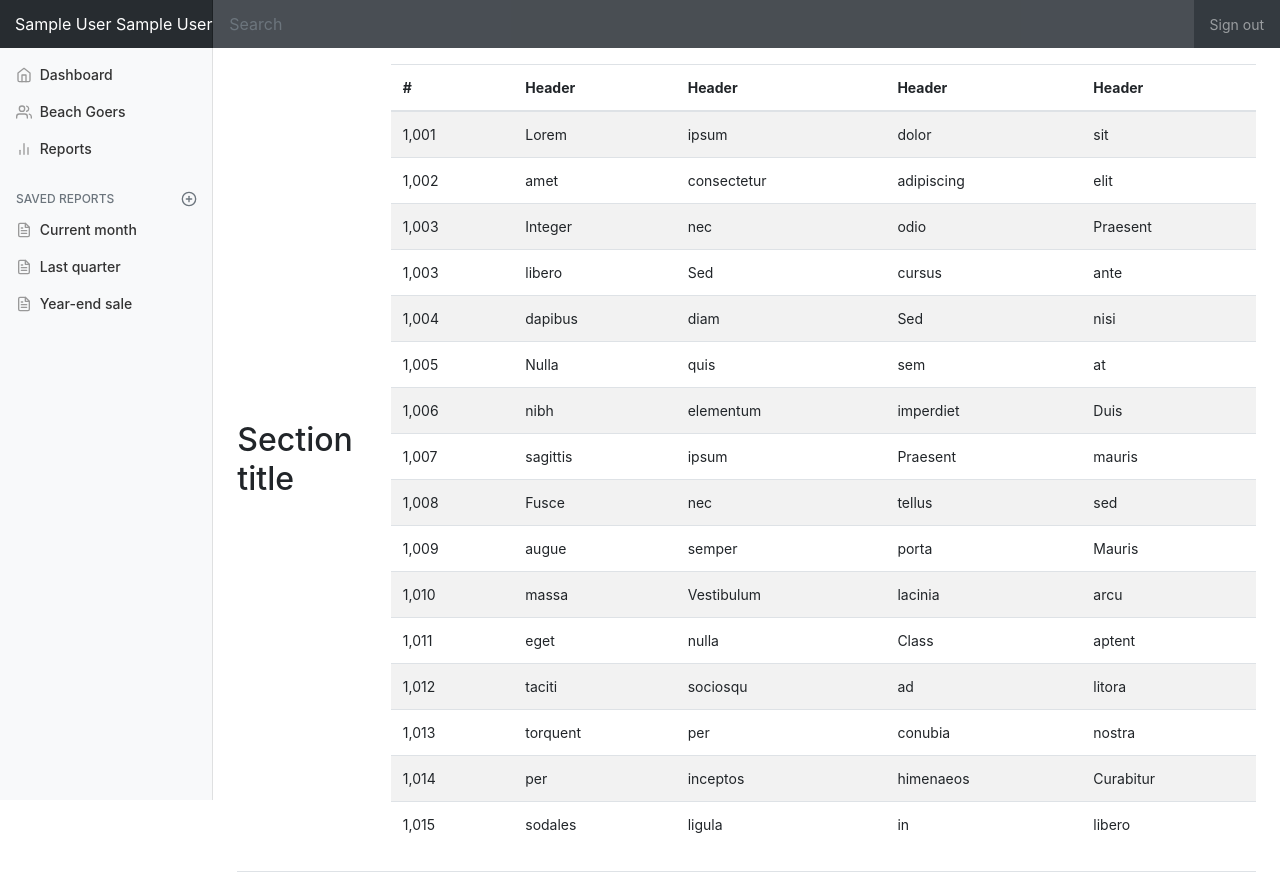
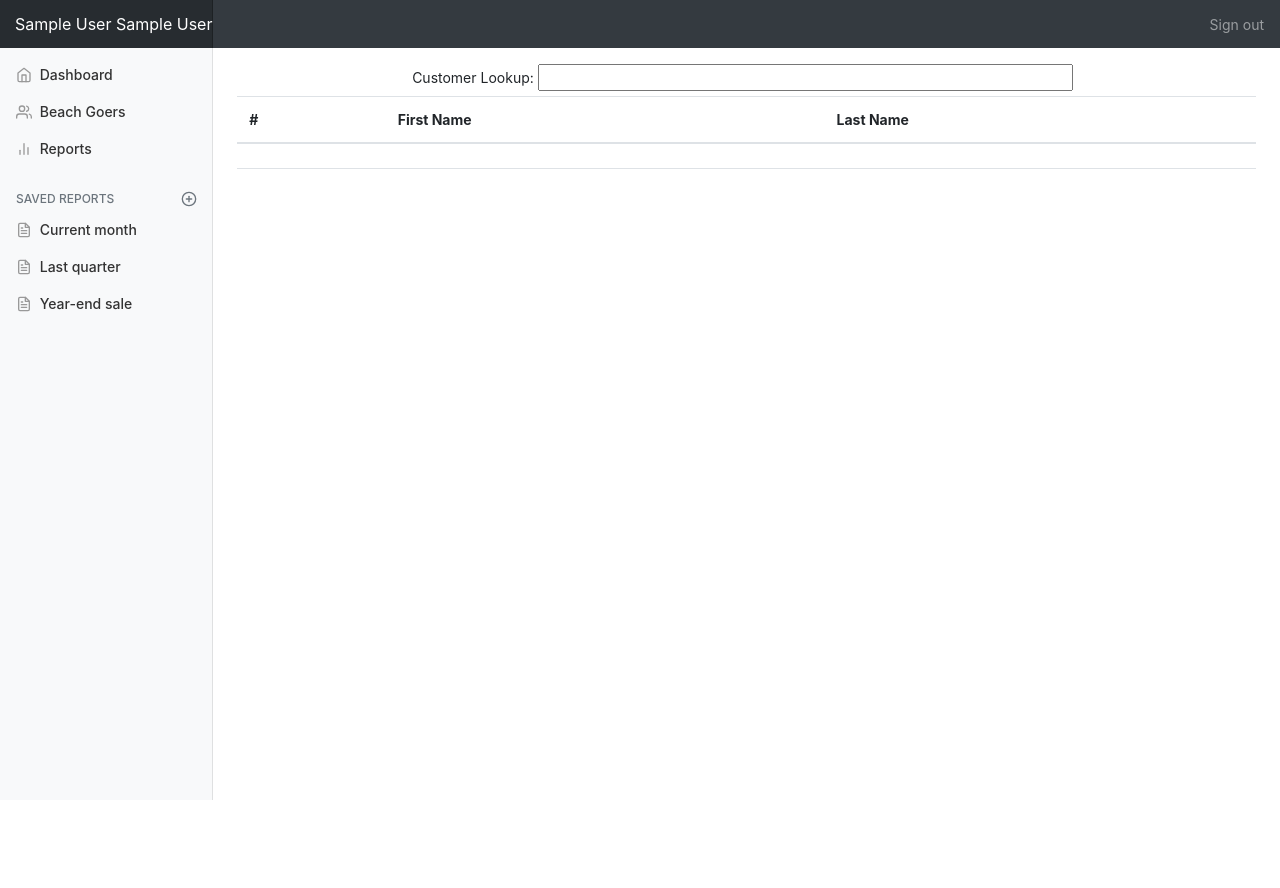
Before and after one commit to jackperrotta/marka, a PHP site: page /marka/employees/index.php?visitors in a window 1280 px wide. After the commit the page ends 800 px from the top, so only its background shows below. Run offline with PHP 8.4, Linux system fonts and the light colour scheme; the visitor is signed in with stand-in values (Sample User, id 1); tables that the repository leaves empty hold one stand-in row (values such as "Sample post"); lists and menus that the app fills with data are empty; some libraries are stand-ins or nearby versions.

Commit message:
last deliverable commit

```diff
--- a/common/config.php
+++ b/common/config.php
@@ -1,17 +1,17 @@
 <?php
     //this is for the class server database
-    // $dsn = 'mysql:host=localhost;dbname=db_tug24657';
-    // $username = 'tug24657';
-    // $password = '2JvA6ZVA';
+    $dsn = 'mysql:host=localhost;dbname=db_tug24657';
+    $username = 'tug24657';
+    $password = '2JvA6ZVA';
 
     //this path can be used in place of relative references in HTML
-    // $base_path = 'http://misdemo.temple.edu/tug24657/marka';
+    $base_path = 'http://misdemo.temple.edu/tug24657/marka';
 
     //this is for the local database
-    $dsn = 'mysql:host=localhost;dbname=marka';
-    $username = 'marka';
-    $password = 'password';
+    // $dsn = 'mysql:host=localhost;dbname=marka';
+    // $username = 'marka';
+    // $password = 'password';
 
     //this path can be used in place of relative references in HTML
-    $base_path = 'http://localhost/marka';
+    // $base_path = 'http://localhost/marka';
 ?>
--- a/employees/index.php
+++ b/employees/index.php
@@ -19,10 +19,6 @@ if (isset($_GET['visitors'])){
 }
 
 if ($_SESSION['LOGGED_IN'] == 'OK' && $_SESSION['admin'] == '1'){
-  $users = getUsers();
-  foreach ($users as $user) {
-    $name = $user[0] . " " . $user[1];
-  };
   $fullVisitors = getMoreUsers();
   include '../view/adminHeader.php';
   include 'dashboard.php';
--- a/employees/visitorsList.php
+++ b/employees/visitorsList.php
@@ -1,131 +1,73 @@
+<script>
+
+function showCustomer(str) {
+    if (str.length === 0) {
+        document.getElementById("results").innerHTML = "";
+        return;
+    } else {
+        var xmlhttp = new XMLHttpRequest();
+        xmlhttp.onreadystatechange = function() {
+        // readyState four means the request is complete.
+        // status 200 means no errors on the page
+        if (xmlhttp.readyState === 4 && xmlhttp.status === 200) {
+        // grab some variables
+        responseText = xmlhttp.responseText;
+        indexOfComma = responseText.indexOf(",");
+
+        // a string length greater that zero means that there was *something*
+        if (responseText.length > 0)
+            {
+            // If no comma was found, then there must have been exactly one match
+            if ((indexOfComma === -1) )
+                    {
+                    //bingo!  Exactly one match
+                    document.getElementById("results").innerHTML = responseText;
+                    // document.getElementById("custname").value = responseText;
+                    }
+                    else
+                    {
+                    //more than one response, let's show them all
+                    //i'd like to show some line breaks instead of commas
+                    var newResponseText = responseText.replace(/,/g,"<tr><td>",/:/g,"</td></tr>");
+                    document.getElementById("results").innerHTML = newResponseText;
+                    }
+            }
+        }
+    };
+    xmlhttp.open("GET", "services/customerLookup.php?q=" + str, true);
+    xmlhttp.send();
+    }
+}
+
+window.onload = function(){
+    document.getElementById('custname').onkeyup = function(){
+        var custname =  document.getElementById('custname').value;
+        showCustomer(custname);
+    };
+};
+
+</script>
+
 <main role="main" class="col-md-9 ml-sm-auto col-lg-10 pt-3 px-4">
+  <div class="row">
+    <div class="col-md-8 mx-auto">
+      <form>
+        <label for="custname">Customer Lookup:</label> <input type="text" id="custname" style="width:80%;">
+      </form>
+    </div>
+  </div>
   <div class="d-flex justify-content-between flex-wrap flex-md-nowrap align-items-center pb-2 mb-3 border-bottom">
-
-  <h2>Section title</h2>
   <div class="table-responsive w-100">
     <table class="table table-striped">
       <thead>
         <tr>
           <th>#</th>
-          <th>Header</th>
-          <th>Header</th>
-          <th>Header</th>
-          <th>Header</th>
+          <th>First Name</th>
+          <th>Last Name</th>
         </tr>
       </thead>
-      <tbody>
-        <tr>
-          <td>1,001</td>
-          <td>Lorem</td>
-          <td>ipsum</td>
-          <td>dolor</td>
-          <td>sit</td>
-        </tr>
-        <tr>
-          <td>1,002</td>
-          <td>amet</td>
-          <td>consectetur</td>
-          <td>adipiscing</td>
-          <td>elit</td>
-        </tr>
-        <tr>
-          <td>1,003</td>
-          <td>Integer</td>
-          <td>nec</td>
-          <td>odio</td>
-          <td>Praesent</td>
-        </tr>
-        <tr>
-          <td>1,003</td>
-          <td>libero</td>
-          <td>Sed</td>
-          <td>cursus</td>
-          <td>ante</td>
-        </tr>
-        <tr>
-          <td>1,004</td>
-          <td>dapibus</td>
-          <td>diam</td>
-          <td>Sed</td>
-          <td>nisi</td>
-        </tr>
-        <tr>
-          <td>1,005</td>
-          <td>Nulla</td>
-          <td>quis</td>
-          <td>sem</td>
-          <td>at</td>
-        </tr>
-        <tr>
-          <td>1,006</td>
-          <td>nibh</td>
-          <td>elementum</td>
-          <td>imperdiet</td>
-          <td>Duis</td>
-        </tr>
-        <tr>
-          <td>1,007</td>
-          <td>sagittis</td>
-          <td>ipsum</td>
-          <td>Praesent</td>
-          <td>mauris</td>
-        </tr>
-        <tr>
-          <td>1,008</td>
-          <td>Fusce</td>
-          <td>nec</td>
-          <td>tellus</td>
-          <td>sed</td>
-        </tr>
-        <tr>
-          <td>1,009</td>
-          <td>augue</td>
-          <td>semper</td>
-          <td>porta</td>
-          <td>Mauris</td>
-        </tr>
-        <tr>
-          <td>1,010</td>
-          <td>massa</td>
-          <td>Vestibulum</td>
-          <td>lacinia</td>
-          <td>arcu</td>
-        </tr>
-        <tr>
-          <td>1,011</td>
-          <td>eget</td>
-          <td>nulla</td>
-          <td>Class</td>
-          <td>aptent</td>
-        </tr>
-        <tr>
-          <td>1,012</td>
-          <td>taciti</td>
-          <td>sociosqu</td>
-          <td>ad</td>
-          <td>litora</td>
-        </tr>
-        <tr>
-          <td>1,013</td>
-          <td>torquent</td>
-          <td>per</td>
-          <td>conubia</td>
-          <td>nostra</td>
-        </tr>
-        <tr>
-          <td>1,014</td>
-          <td>per</td>
-          <td>inceptos</td>
-          <td>himenaeos</td>
-          <td>Curabitur</td>
-        </tr>
-        <tr>
-          <td>1,015</td>
-          <td>sodales</td>
-          <td>ligula</td>
-          <td>in</td>
-          <td>libero</td>
-        </tr>
+      <tbody id="results">
+
       </tbody>
     </table>
   </div>
--- a/model/employeesDb.php
+++ b/model/employeesDb.php
@@ -21,3 +21,14 @@ function getMoreUsers(){
   $statement->closeCursor();
   return $moreUsers;
 }
+
+function getUsage() {
+  global $db;
+  $statement = $db->prepare(
+    'select `beachID`, `currentPopulation` from beaches'
+  );
+  $statement->execute();
+  $data = $statement->fetchAll();
+  $statement->closeCursor();
+  return $data;
+}
--- /dev/null
+++ b/services/chartsData.php
@@ -0,0 +1,25 @@
+<?php include '../common/config.php';?>
+<?php include "../model/database.php"; ?>
+<?php include "../model/employeesDb.php"; ?>
+
+<?php
+
+$data = getUsage();
+// print_r($data);
+$arr = array();
+for ($i=0; $i < sizeof($data); $i++) {
+   // $x = $data[$i][0];
+   // $y = $data[$i][1];
+   $obj = new \stdClass();
+   $obj->x = $data[$i][0];
+   $obj->y = $data[$i][1];
+   array_push($arr, $obj);
+}
+// print_r($arr);
+// echo implode(",", $data);
+
+
+$json = json_encode($arr);
+echo $json;
+
+?>
--- a/view/adminFooter.php
+++ b/view/adminFooter.php
@@ -16,33 +16,67 @@
 <!-- Graphs -->
 <script src="https://cdnjs.cloudflare.com/ajax/libs/Chart.js/2.7.1/Chart.min.js"></script>
 <script>
+  var xmlhttp = new XMLHttpRequest();
+  xmlhttp.onreadystatechange = function() {
+    if (xmlhttp.readyState === 4 && xmlhttp.status === 200){
+      var data = JSON.parse(this.responseText);
+      console.log(data);
       var ctx = document.getElementById("myChart");
       var myChart = new Chart(ctx, {
-    type: 'line',
+         type: 'scatter',
          data: {
-      labels: ["Sunday", "Monday", "Tuesday", "Wednesday", "Thursday", "Friday", "Saturday"],
+           labels: ["Brigaintine", "Atlantic City", "Ventnor City", "Margate City", "Ocean City", "Sea Isle", "Avalon", "Wildwood"],
            datasets: [{
-        data: [15339, 21345, 18483, 24003, 23489, 24092, 12034],
-        lineTension: 0,
-        backgroundColor: 'transparent',
-        borderColor: '#007bff',
-        borderWidth: 4,
-        pointBackgroundColor: '#007bff'
+             label: 'Legend',
+              data: data,
+              pointBackgroundColor: ["rgba(63,191,63,1)", "rgba(63,191,63,1)", "rgba(63,191,63,1)", "rgba(63,191,63,1)", "rgba(63,191,63,1)", "rgba(63,191,63,1)", "rgba(63,191,63,1)", "rgba(63,191,63,1)"],
+              radius: 6,
+              borderWidth: 3
            }]
          },
          options: {
-      scales: {
-        yAxes: [{
-          ticks: {
-            beginAtZero: false
+           tooltips: {
+             callbacks: {
+                label: function(tooltipItem, data) {
+                   var label = data.labels[tooltipItem.index];
+                   return label + ': (' + tooltipItem.xLabel + ', ' + tooltipItem.yLabel + ')';
                 }
-        }]
+             }
           },
            legend: {
-        display: false,
+             display: false
+           },
+           scales: {
+             yAxes: [
+               {
+                 scaleLabel: {
+                   display: true,
+                   labelString: 'Total Customer Population',
+                   fontSize: 14
+                 }
+               }
+             ],
+             xAxes: [
+               {
+                 scaleLabel: {
+                   display: true,
+                   labelString: 'Beaches',
+                   fontSize: 14
+                 },
+                 ticks: {
+                    callback: function(value, index, values) {
+                        return '# ' + value;
+                    }
+                }
+               }
+             ]
            }
          }
        });
+    }
+  }
+  xmlhttp.open("GET", "../services/chartsData.php", true);
+  xmlhttp.send();
 </script>
 </body>
 </html>
--- a/view/adminHeader.php
+++ b/view/adminHeader.php
@@ -21,7 +21,6 @@
 <body>
   <nav class="navbar navbar-dark sticky-top bg-dark flex-md-nowrap p-0">
     <a class="navbar-brand col-sm-3 col-md-2 mr-0" href="#"><?php echo $_SESSION['fName'] . " " . $_SESSION['lName']; ?></a>
-    <input class="form-control form-control-dark w-100" type="text" placeholder="Search" aria-label="Search">
     <ul class="navbar-nav px-3">
       <li class="nav-item text-nowrap">
         <a class="nav-link" href="<?php echo $base_path;?>/employees/index.php?logout">Sign out</a>
```
Also changed, not shown: employees/dashboard.php (+28 -118 lines), services/customerLookup.php (added, +45 -0 lines). Lines whose indentation alone changed are shown as unchanged.
